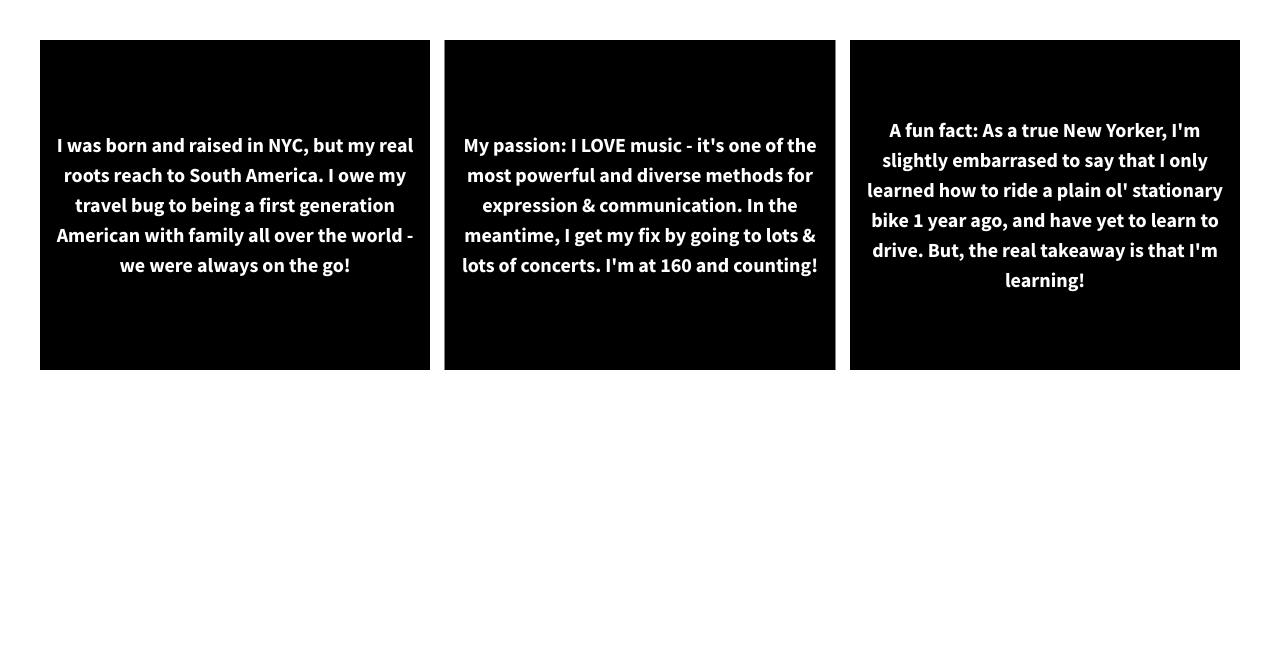
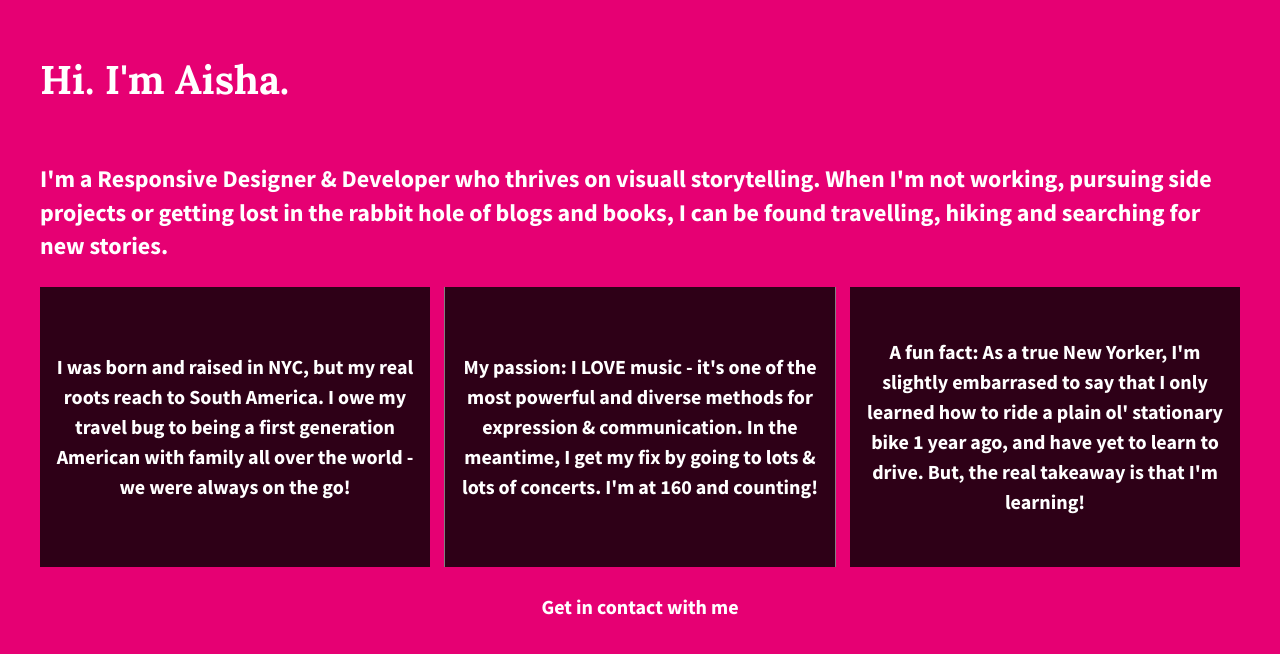
Before and after one commit to Dominik-Vienna/skillcrush-flexbox, a plain HTML site: page 206-flexbox-website/index.html in a window 1280 px wide. Drawn offline with nearby package versions, Linux system fonts and the light colour scheme; a script that the page names is missing.

Commit message:
geänderte css und html datei

```diff
--- a/206-divs-flexbox-starter/css/main.css
+++ b/206-divs-flexbox-starter/css/main.css
@@ -111,8 +111,9 @@ body {
 .wrapper {
   /*add display:flex and set justify-content to space-between*/
   display:flex;
-  justify-content: space-between;
+  justify-content:space-between;
   font-weight: 700;
+  background-color: dark-grey;
 }
 
 .div-1, .div-2, .div-3 {
@@ -123,12 +124,23 @@ body {
   align-items: center;
   color: #fff;
   line-height: 1.5em;
-  font-size: 1.6em;
-  background-color: #f16059;
+  font-size: 1em;
+  background-color: /*#f16059;*/ #000000;
   height: 300px;
+  text-align:center;
+  padding:0.75em;
 }
 
+.div-2{
+  border-left: 1.5px solid grey;
+  border-right: 1.5px solid grey;
+}
 
+@media screen and (max-width:786px){
+  .div-1, .div-2, .div-3{
+    font-size: 0.75em;
+  }
+}
 
 
 /* ==========================================================================
--- a/206-flexbox-website/css/main.css
+++ b/206-flexbox-website/css/main.css
@@ -97,7 +97,7 @@ textarea {
 
 
 html {
-  background-color: #fff;
+  background-color: #e60073;
   height: 100%;
 }
 
@@ -111,12 +111,39 @@ body {
 .wrapper {
   /*add display:flex and set justify-content to space-between*/
   display:flex;
-  justify-content:space-between;
+  flex-flow: row wrap;
+  justify-content: space-between;
+  align-items: center;
   font-weight: 700;
   background-color: dark-grey;
 }
 
-.div-1, .div-2, .div-3 {
+.header{
+  width:100%;
+  height:80px;
+  display:flex;
+  justify-content:flex-start;
+  align-items: center;
+  color:#fff;
+  font-family: 'Lora';
+  padding-bottom: 0.9em;
+
+}
+.main{
+  width:100%;
+  display:flex;
+  color:#fff;
+  justify-content:center;
+  align-items: center;
+  padding:0.5 0 0.5 0em;
+
+}
+
+main p{
+  font-size: 1.2em;
+}
+
+.flex-items {
   /*give the divs a width of 30%, add display:flex, set justify-content and align-items to center*/
   width: 30%;
   display:flex;
@@ -125,15 +152,28 @@ body {
   color: #fff;
   line-height: 1.5em;
   font-size: 1em;
-  background-color: /*#f16059;*/ #000000;
-  height: 300px;
+  background-color: /*#f16059;*/ rgba(000,000,000,0.8);
+  height: 250px;
   text-align:center;
   padding:0.75em;
+
+
 }
 
-.div-2{
+
+#div-2{
   border-left: 1.5px solid grey;
   border-right: 1.5px solid grey;
+}
+
+.footer{
+  display:flex;
+  justify-content: center;
+  align-items: center;
+  width:100%;
+  height:80px;
+  color:#fff;
+
 }
 
 @media screen and (max-width:786px){
--- a/206-flexbox-website/index.html
+++ b/206-flexbox-website/index.html
@@ -22,15 +22,21 @@
         <![endif]-->
 
         <section class="wrapper">
-            <div class="div-1">
+            <header class="header"><h1>Hi. I'm Aisha.</h1></header>
+            <main class="main"><p>I'm a Responsive Designer & Developer who thrives on visuall
+              storytelling. When I'm not working, pursuing side projects or getting lost
+              in the rabbit hole of blogs and books, I can be found travelling, hiking
+              and searching for new stories.</p></main>
+            <div id="div-1" class="flex-items">
                 <p>I was born and raised in NYC, but <span>my real roots</span> reach to South America. I owe my travel bug to being a first generation American with family all over the world - we were always on the go!</p>
             </div>
-            <div class="div-2">
+            <div id="div-2"  class="flex-items">
                 <p><span>My passion:</span> I LOVE music - it's one of the most powerful and diverse methods for expression & communication. In the meantime, I get my fix by going to lots & lots of concerts. I'm at 160 and counting!</p>
             </div>
-            <div class="div-3">
+            <div id="div-3"  class="flex-items">
                 <p><span>A fun fact:</span> As a true New Yorker, I'm slightly embarrased to say that I only learned how to ride a plain ol' stationary bike 1 year ago, and have yet to learn to drive. But, the real takeaway is that I'm learning!</p>
             </div>
+            <footer class="footer">Get in contact with me</footer>
         </section>
 
         <script src="https://ajax.googleapis.com/ajax/libs/jquery/1.11.3/jquery.min.js"></script>
```
Also changed, not shown: 206-divs-flexbox-starter/index.html (+3 -3 lines).
